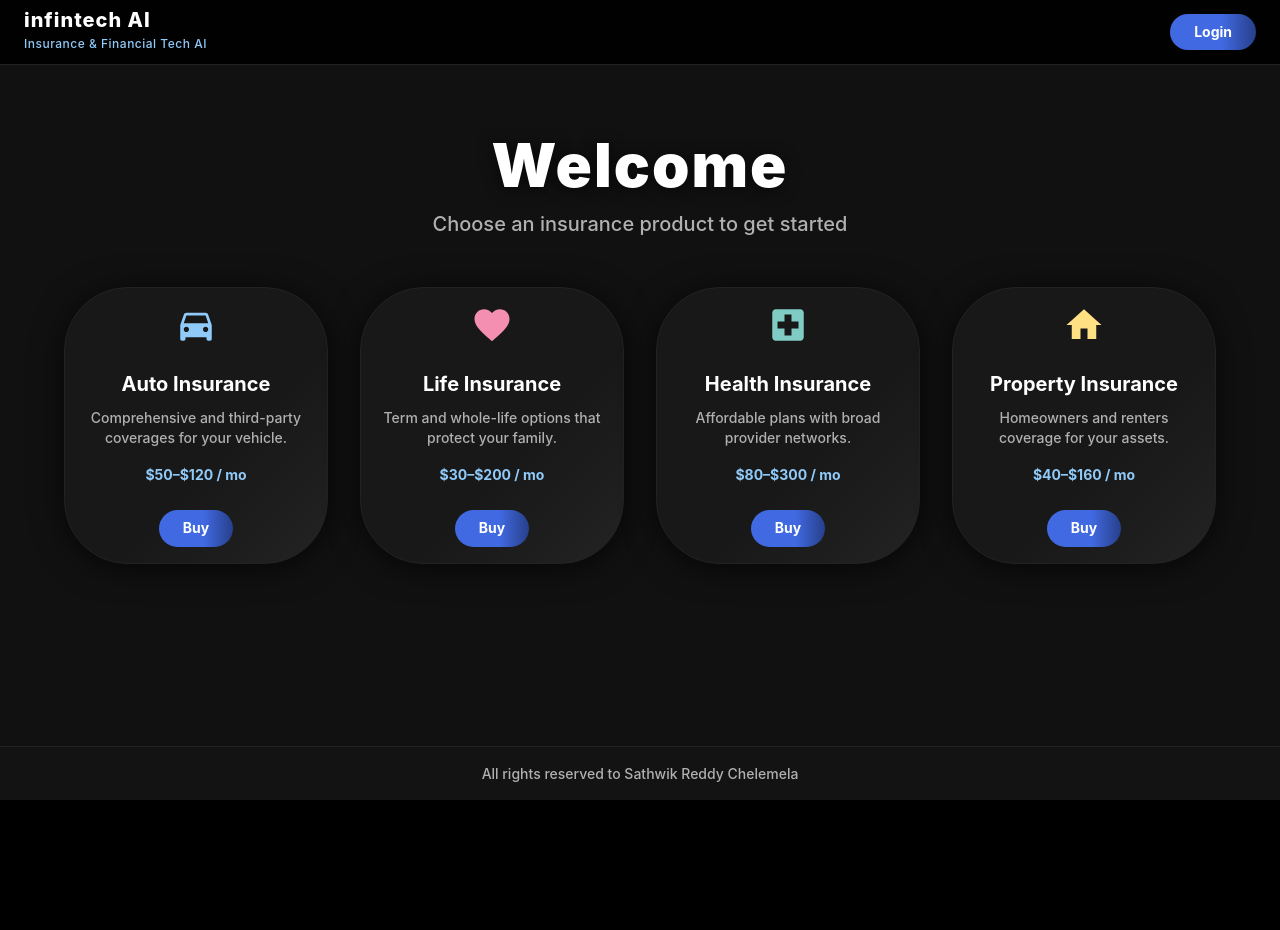
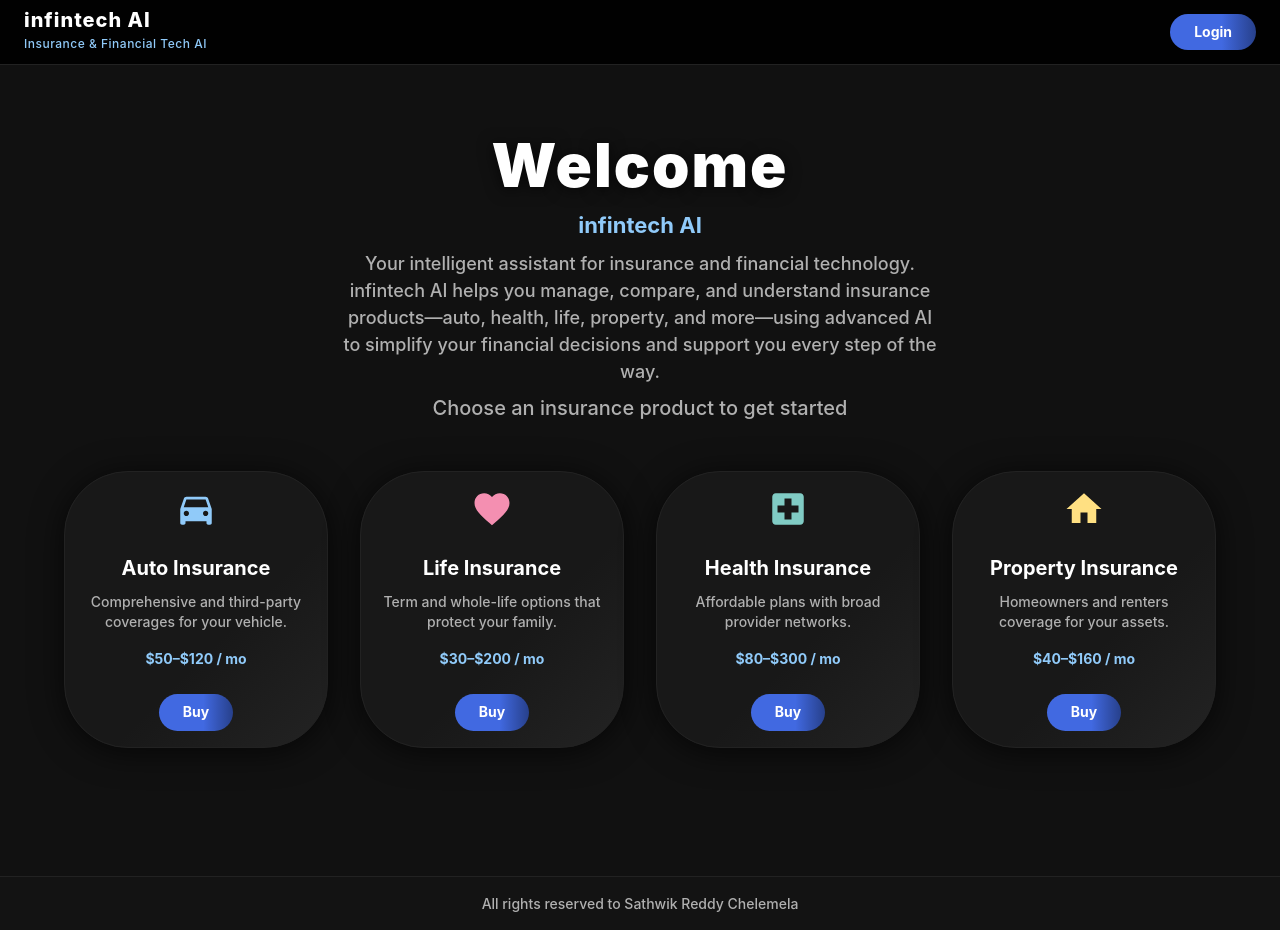
Before and after one commit to SathwikReddyChelemela/Infintech-AI, a React (Create React App) app in the folder client-react/: page / in a window 1280 px wide. Before the commit the page ends 800 px from the top, so only its background shows below. Built offline with nearby package versions, Linux system fonts and the light colour scheme; no server answers.

Commit message:
feat(welcome): add descriptive blurb for infintech AI as insurance & financial tech assistant

```diff
--- a/client-react/src/components/WelcomePage.js
+++ b/client-react/src/components/WelcomePage.js
@@ -30,6 +30,12 @@ function WelcomePage({ onLoginClick }) {
       <Container maxWidth="lg" sx={{ py: 8, flex: 1 }}>
         <Box sx={{ textAlign: 'center', mb: 6 }}>
           <Typography variant="h2" sx={{ fontWeight: 900, mb: 1, color: '#fff', letterSpacing: 2, textShadow: '0 2px 16px #000a' }}>Welcome</Typography>
+          <Typography sx={{ color: '#90caf9', fontWeight: 700, fontSize: 22, mb: 1 }}>
+            infintech AI
+          </Typography>
+          <Typography sx={{ color: '#b0b0b0', fontSize: 18, maxWidth: 600, mx: 'auto', mb: 1 }}>
+            Your intelligent assistant for insurance and financial technology. infintech AI helps you manage, compare, and understand insurance products—auto, health, life, property, and more—using advanced AI to simplify your financial decisions and support you every step of the way.
+          </Typography>
           <Typography sx={{ color: '#b0b0b0', fontSize: 20 }}>Choose an insurance product to get started</Typography>
         </Box>
 
```
